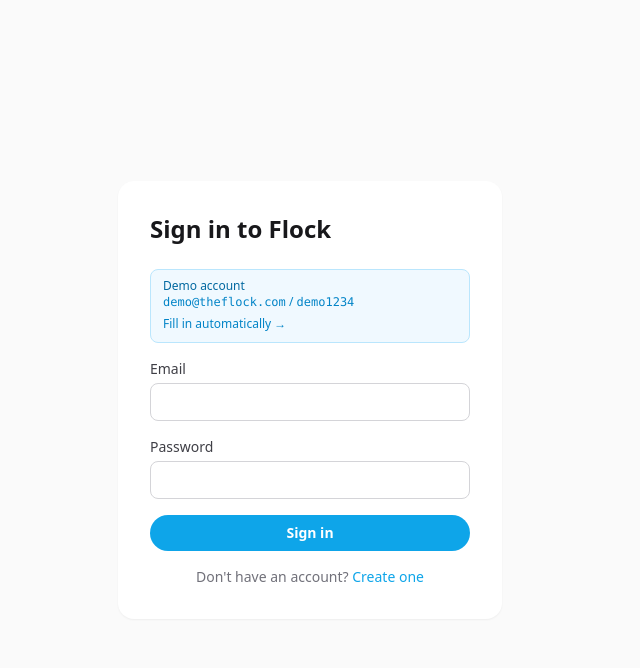
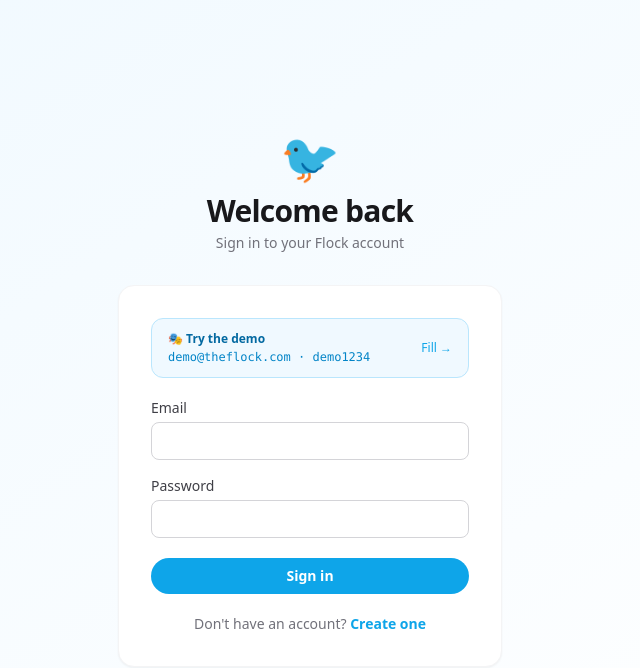
Before and after one commit to MarcoLopezf/twitter-clone, a React (Vite) app in the folder frontend/: page /login in a window 1280 px wide. Shown: the top 668 px of the page, without its empty margins (330-970 px from the left). Built offline with nearby package versions, Linux system fonts and the light colour scheme; no server answers; the HTML template or start-up script is replaced by a standard one.

Commit message:
feat(frontend): polish login and register page UI

```diff
--- a/frontend/src/pages/LoginPage.tsx
+++ b/frontend/src/pages/LoginPage.tsx
@@ -19,7 +19,6 @@
     event.preventDefault()
     setError(null)
     setIsSubmitting(true)
-
     try {
       await login({ email, password })
       navigate('/timeline')
@@ -37,26 +36,32 @@
   }
 
   return (
-    <div className="flex min-h-screen items-center justify-center bg-zinc-50 px-4 dark:bg-zinc-950">
-      <div className="w-full max-w-sm rounded-2xl bg-white p-6 shadow-sm dark:bg-zinc-900 md:p-8">
-        <h1 className="mb-6 text-2xl font-bold text-zinc-900 dark:text-zinc-100">
-          Sign in to Flock
+    <div className="flex min-h-screen items-center justify-center bg-gradient-to-br from-sky-50 to-white px-4 dark:from-zinc-950 dark:to-zinc-900">
+      <div className="w-full max-w-sm">
+        {/* Logo */}
+        <div className="mb-8 text-center">
+          <span className="text-5xl">🐦</span>
+          <h1 className="mt-3 text-3xl font-bold tracking-tight text-zinc-900 dark:text-zinc-100">
+            Welcome back
           </h1>
+          <p className="mt-1 text-sm text-zinc-500 dark:text-zinc-400">Sign in to your Flock account</p>
+        </div>
 
-        <div className="mb-4 rounded-lg border border-sky-200 bg-sky-50 px-3 py-2 dark:border-sky-800 dark:bg-sky-900/20">
-          <p className="text-xs font-medium text-sky-700 dark:text-sky-400">Demo account</p>
-          <p className="text-xs text-sky-600 dark:text-sky-500">
-            <span className="font-mono">demo@theflock.com</span> /{' '}
-            <span className="font-mono">demo1234</span>
-          </p>
+        <div className="rounded-2xl border border-zinc-100 bg-white p-6 shadow-sm dark:border-zinc-800 dark:bg-zinc-900 md:p-8">
+          {/* Demo banner */}
           <button
             type="button"
             onClick={fillDemoCredentials}
-            className="mt-1 text-xs font-medium text-sky-600 hover:underline dark:text-sky-400"
+            className="mb-5 flex w-full items-center justify-between rounded-xl border border-sky-200 bg-sky-50 px-4 py-3 text-left transition-colors hover:bg-sky-100 dark:border-sky-800/60 dark:bg-sky-900/20 dark:hover:bg-sky-900/30"
           >
-            Fill in automatically →
+            <div>
+              <p className="text-xs font-semibold text-sky-700 dark:text-sky-400">🎭 Try the demo</p>
+              <p className="mt-0.5 font-mono text-xs text-sky-600 dark:text-sky-500">
+                demo@theflock.com · demo1234
+              </p>
+            </div>
+            <span className="text-xs font-medium text-sky-500 dark:text-sky-400">Fill →</span>
           </button>
-        </div>
 
           <form onSubmit={handleSubmit} className="flex flex-col gap-4">
             <Input
@@ -76,27 +81,25 @@
               required
             />
 
-          {error ? (
-            <p className="rounded-lg bg-red-50 px-3 py-2 text-sm text-red-600 dark:bg-red-900/20 dark:text-red-400">
+            {error && (
+              <p className="rounded-xl bg-red-50 px-4 py-3 text-sm text-red-600 dark:bg-red-900/20 dark:text-red-400">
                 {error}
               </p>
-          ) : null}
+            )}
 
-          <Button type="submit" variant="primary" isLoading={isSubmitting} className="w-full">
+            <Button type="submit" variant="primary" isLoading={isSubmitting} className="mt-1 w-full">
               Sign in
             </Button>
           </form>
 
-        <p className="mt-4 text-center text-sm text-zinc-500 dark:text-zinc-400">
-          Don't have an account?{' '}
-          <Link
-            to="/register"
-            className="font-medium text-sky-500 hover:underline dark:text-sky-400"
-          >
+          <p className="mt-5 text-center text-sm text-zinc-500 dark:text-zinc-400">
+            Don&apos;t have an account?{' '}
+            <Link to="/register" className="font-semibold text-sky-500 hover:underline dark:text-sky-400">
               Create one
             </Link>
           </p>
         </div>
       </div>
+    </div>
   )
 }
--- a/frontend/src/pages/RegisterPage.tsx
+++ b/frontend/src/pages/RegisterPage.tsx
@@ -23,7 +23,6 @@
     event.preventDefault()
     setError(null)
     setIsSubmitting(true)
-
     try {
       const response = await register({ email, username, password, display_name: displayName })
       localStorage.setItem(TOKEN_KEY, response.data.token)
@@ -43,12 +42,18 @@
   }
 
   return (
-    <div className="flex min-h-screen items-center justify-center bg-zinc-50 px-4 dark:bg-zinc-950">
-      <div className="w-full max-w-sm rounded-2xl bg-white p-6 shadow-sm dark:bg-zinc-900 md:p-8">
-        <h1 className="mb-6 text-2xl font-bold text-zinc-900 dark:text-zinc-100">
+    <div className="flex min-h-screen items-center justify-center bg-gradient-to-br from-sky-50 to-white px-4 dark:from-zinc-950 dark:to-zinc-900">
+      <div className="w-full max-w-sm">
+        {/* Logo */}
+        <div className="mb-8 text-center">
+          <span className="text-5xl">🐦</span>
+          <h1 className="mt-3 text-3xl font-bold tracking-tight text-zinc-900 dark:text-zinc-100">
             Join Flock
           </h1>
+          <p className="mt-1 text-sm text-zinc-500 dark:text-zinc-400">Create your account</p>
+        </div>
 
+        <div className="rounded-2xl border border-zinc-100 bg-white p-6 shadow-sm dark:border-zinc-800 dark:bg-zinc-900 md:p-8">
           <form onSubmit={handleSubmit} className="flex flex-col gap-4">
             <Input
               label="Email"
@@ -82,27 +87,25 @@
               required
             />
 
-          {error ? (
-            <p className="rounded-lg bg-red-50 px-3 py-2 text-sm text-red-600 dark:bg-red-900/20 dark:text-red-400">
+            {error && (
+              <p className="rounded-xl bg-red-50 px-4 py-3 text-sm text-red-600 dark:bg-red-900/20 dark:text-red-400">
                 {error}
               </p>
-          ) : null}
+            )}
 
-          <Button type="submit" variant="primary" isLoading={isSubmitting} className="w-full">
+            <Button type="submit" variant="primary" isLoading={isSubmitting} className="mt-1 w-full">
               Create account
             </Button>
           </form>
 
-        <p className="mt-4 text-center text-sm text-zinc-500 dark:text-zinc-400">
+          <p className="mt-5 text-center text-sm text-zinc-500 dark:text-zinc-400">
             Already have an account?{' '}
-          <Link
-            to="/login"
-            className="font-medium text-sky-500 hover:underline dark:text-sky-400"
-          >
+            <Link to="/login" className="font-semibold text-sky-500 hover:underline dark:text-sky-400">
               Sign in
             </Link>
           </p>
         </div>
       </div>
+    </div>
   )
 }
```
Lines whose indentation alone changed are shown as unchanged.
